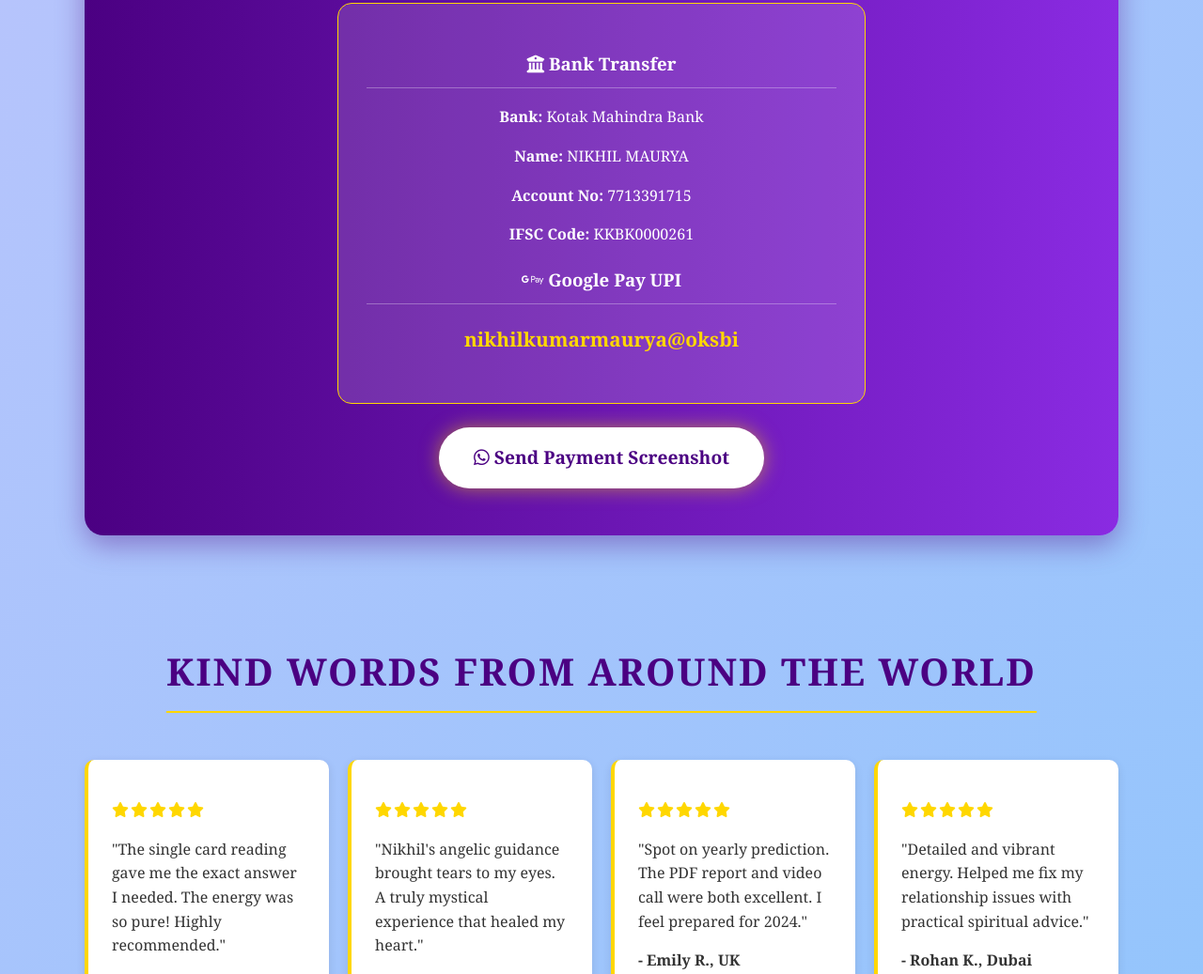
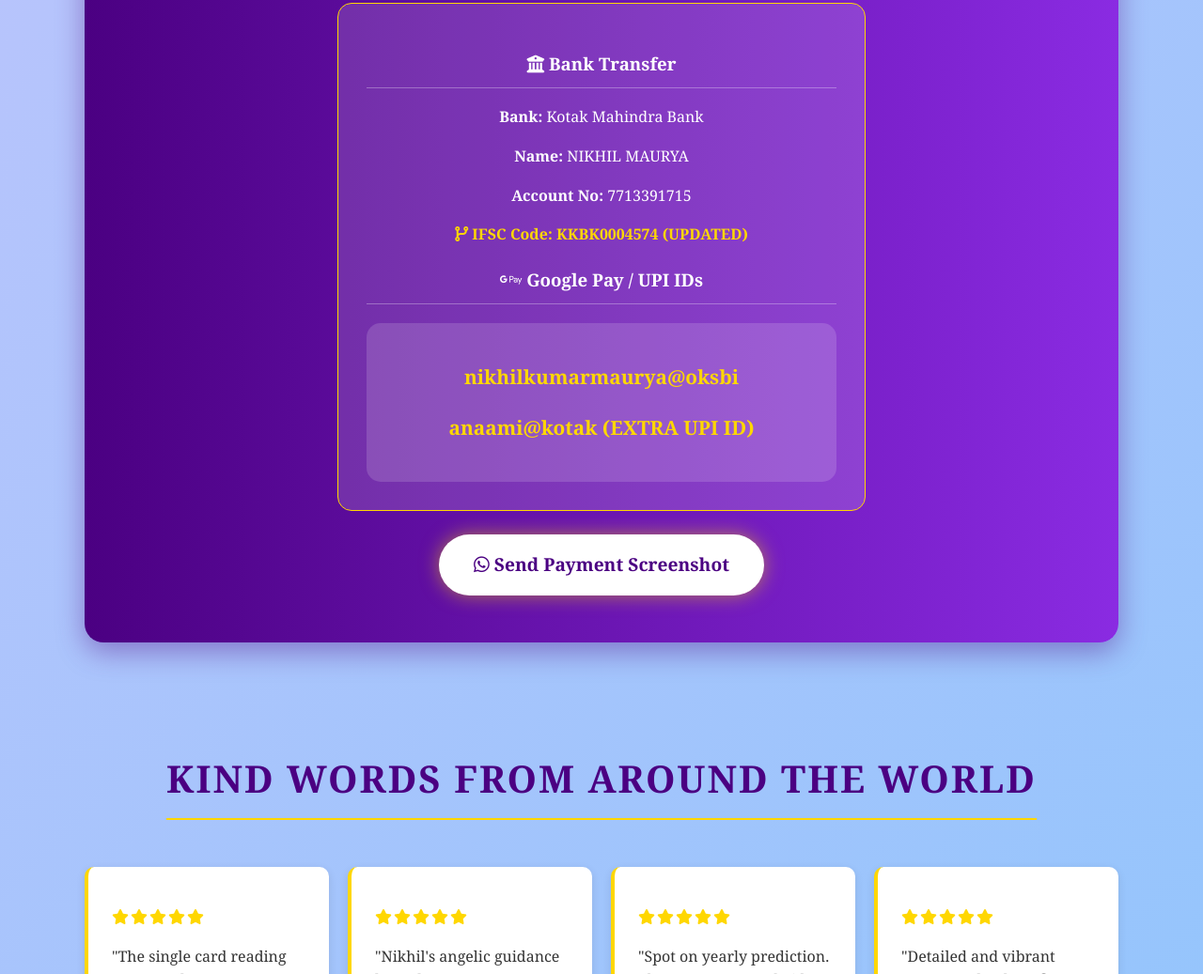
Before and after one commit to nikhilmauryagov-byte/TheMauryaOracle, a plain HTML site: page index.html in a window 1280 px wide. Shown: the part 2895-3932 px from the top of the page at 94% size. Drawn offline with Linux system fonts and the light colour scheme.

Commit message:
Update index.html

```diff
--- a/index.html
+++ b/index.html
@@ -226,6 +226,13 @@
             width: 100%;
         }
 
+        .upi-details {
+            background: rgba(255,255,255,0.15);
+            padding: 20px;
+            border-radius: 15px;
+            margin-top: 20px;
+        }
+
         /* REVIEWS */
         .reviews-grid {
             display: grid;
@@ -392,10 +399,15 @@
                 <p><strong>Bank:</strong> Kotak Mahindra Bank</p>
                 <p><strong>Name:</strong> NIKHIL MAURYA</p>
                 <p><strong>Account No:</strong> 7713391715</p>
-                <p><strong>IFSC Code:</strong> KKBK0000261</p>
+                <p style="font-weight: bold; color: var(--accent-color);">
+                    <i class="fas fa-code-branch"></i> IFSC Code: KKBK0004574 (UPDATED)
+                </p>
 
-                <h3 style="border-bottom: 1px solid rgba(255,255,255,0.3); padding-bottom: 10px; margin-top: 20px;"><i class="fab fa-google-pay"></i> Google Pay UPI</h3>
-                <p style="font-size: 1.3em; color: var(--accent-color); font-weight: bold;">nikhilkumarmaurya@oksbi</p>
+                <h3 style="border-bottom: 1px solid rgba(255,255,255,0.3); padding-bottom: 10px; margin-top: 20px;"><i class="fab fa-google-pay"></i> Google Pay / UPI IDs</h3>
+                <div class="upi-details">
+                    <p style="font-size: 1.3em; color: var(--accent-color); font-weight: bold;">nikhilkumarmaurya@oksbi</p>
+                    <p style="font-size: 1.3em; color: var(--accent-color); font-weight: bold;">anaami@kotak (EXTRA UPI ID)</p>
+                </div>
             </div>
             <br><br>
             <a href="https://wa.me/917011137953?text=I%20have%20made%20the%20payment,%20here%20is%20the%20screenshot." class="cta-button" style="background: white; color: var(--primary-color);">
```
